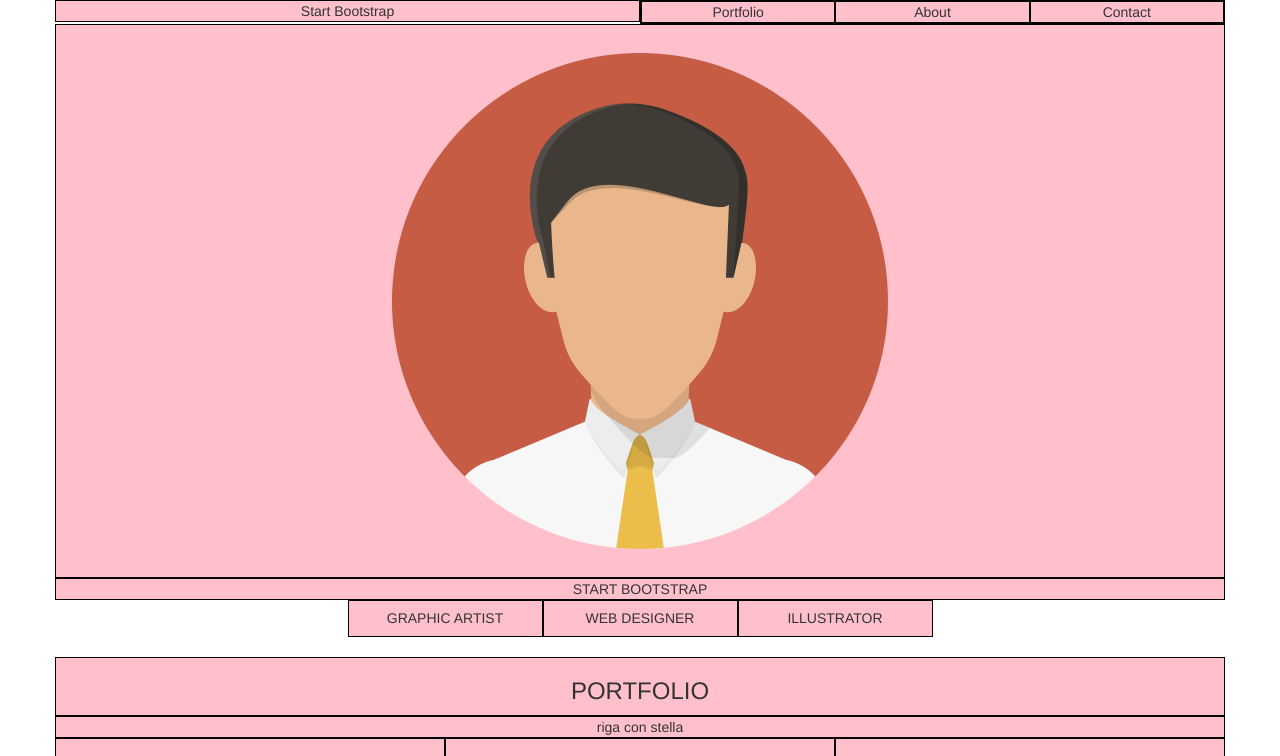
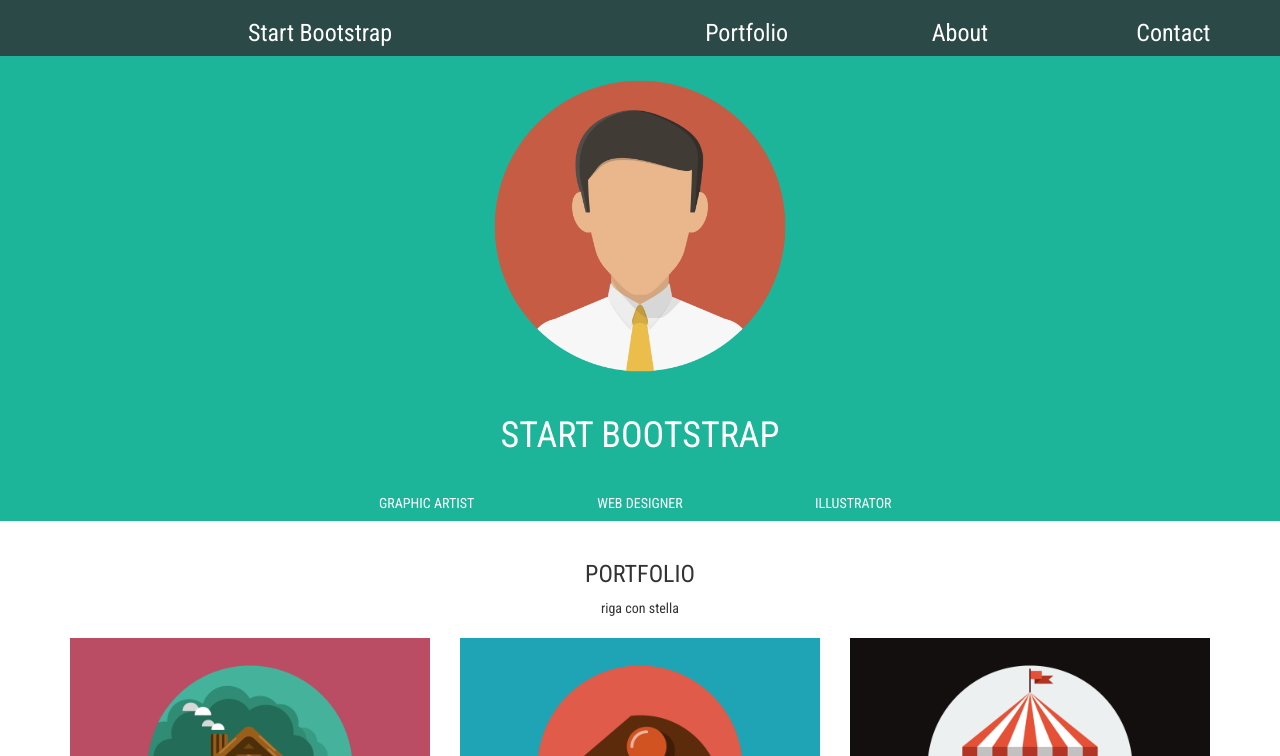
Before and after one commit to AndrewND92/html-css-bootstrap-freelancer, a plain HTML site: page index.html in a window 1280 px wide. Shown: the top 756 px of the page. Drawn offline with nearby package versions, Linux system fonts and the light colour scheme.

Commit message:
inizio background

```diff
--- a/css/style.css
+++ b/css/style.css
@@ -2,23 +2,40 @@
   margin-left: 0;
   padding: 0;
   box-sizing: border-box;
+  font-family: 'Roboto Condensed', sans-serif;
 }
+
 main{
   margin: 20px 0;
 }
+
 section{
   margin: 10px 0;
 }
+
 img{
   max-width: 100%;
-  max-height: 100%;
+  height: auto;
   margin: 20px 0;
 }
 
   [class*="col-"]{
    /* regole debug */
    /* height: 50px; */
-   background-color: pink;
-   border: 1px solid black;
-   text-align: center;
+   /* background-color: pink;
+   border: 1px solid black; */
  }
+
+ #jumbotron{
+   width: 300px;
+ }
+ .row_nav{
+   background-color: #2b4947;
+ }
+  .row a h3{
+   color: white;
+ }
+ .row_jumbo{
+   background-color:#1db59a;
+   color: white;
+ }
--- a/index.html
+++ b/index.html
@@ -2,9 +2,7 @@
 <html lang="en" dir="ltr">
   <head>
     <meta charset="utf-8">
-    <!-- Latest compiled and minified CSS -->
-    <!-- Latest compiled and minified JavaScript -->
-
+    <link href="https://fonts.googleapis.com/css2?family=Roboto+Condensed&display=swap" rel="stylesheet">
     <script src="https://maxcdn.bootstrapcdn.com/bootstrap/3.3.7/js/bootstrap.min.js" integrity="sha384-Tc5IQib027qvyjSMfHjOMaLkfuWVxZxUPnCJA7l2mCWNIpG9mGCD8wGNIcPD7Txa" crossorigin="anonymous"></script>
     <link rel="stylesheet" href="https://maxcdn.bootstrapcdn.com/bootstrap/3.3.7/css/bootstrap.min.css" integrity="sha384-BVYiiSIFeK1dGmJRAkycuHAHRg32OmUcww7on3RYdg4Va+PmSTsz/K68vbdEjh4u" crossorigin="anonymous">
     <link rel="stylesheet" href="css/style.css">
@@ -13,44 +11,45 @@
   <body>
     <!-- contenitore header -->
     <header>
-      <div class="container">
-        <div class="row">
+      <div class="container-fluid">
+        <div class="row row_nav">
           <!-- colonna del logo -->
-          <div class=" col-xs-4 col-sm-6 col-md-6 col-lg-6">
-            Start Bootstrap
+          <div class="text-center col-xs-12 col-sm-6 col-md-6 col-lg-6">
+            <a href="#"> <h3>Start Bootstrap</h3> </a>
           </div>
           <!-- colonna dei link -->
-          <div class=" col-xs-8 col-sm-6 col-md-6 col-lg-6 ">
+          <div class="text-center col-xs-12 col-sm-6 col-md-6 col-lg-6 ">
             <div class="row">
-              <div class="col-xs-4 col-sm-4 col-md-4 col-lg-4">
-                Portfolio
+              <div class="text-center col-xs-4 col-sm-4 col-md-4 col-lg-4">
+                <a href="#"> <h3>Portfolio</h3> </a>
               </div>
-              <div class="col-xs-4 col-sm-4 col-md-4 col-lg-4">
-                About
+              <div class="text-center col-xs-4 col-sm-4 col-md-4 col-lg-4">
+                <a href="#"> <h3>About</h3> </a>
               </div>
-              <div class="col-xs-4 col-sm-4 col-md-4 col-lg-4">
-                Contact
+              <div class="text-center col-xs-4 col-sm-4 col-md-4 col-lg-4">
+                <a href="#"> <h3>Contact</h3> </a>
               </div>
             </div>
           </div>
         </div>
       </div>
       <!-- immagine e scritta centrale header-->
-      <div class="container">
-        <div class="row">
-          <div class="col-xs-12 col-sm-12 col-md-12 co-lg-12">
-            <img src="img/persona.png" alt="">
+      <div class="container-fluid">
+        <div class="row row_jumbo">
+          <div class="text-center col-xs-12 col-sm-12 col-md-12 co-lg-12">
+            <img id="jumbotron" src="img/persona.png" alt="">
+            <h1>START BOOTSTRAP</h1>
           </div>
-          <div class="col-xs-12 col-sm-12 col-md-12 co-lg-12">
-            START  BOOTSTRAP
+          <div class="text-center col-xs-12 col-sm-12 col-md-12 co-lg-12">
+            <h2></h2>
           </div>
-          <div class="col-xs-4 col-sm-4 col-md-2 col-md-offset-3 co-lg-2">
+          <div class="text-center col-xs-4 col-sm-4 col-md-2 col-md-offset-3 co-lg-2">
             <h5>GRAPHIC ARTIST</h5>
           </div>
-          <div class="col-xs-4 col-sm-4 col-md-2 co-lg-2">
+          <div class="text-center col-xs-4 col-sm-4 col-md-2 co-lg-2">
             <h5>WEB DESIGNER</h5>
           </div>
-          <div class="col-xs-4 col-sm-4 col-md-2 co-lg-2">
+          <div class="text-center col-xs-4 col-sm-4 col-md-2 co-lg-2">
             <h5>ILLUSTRATOR</h5>
           </div>
         </div>
@@ -63,10 +62,10 @@
       <section>
         <div class="container">
           <div class="row">
-            <div class="col-xs-12 col-sm-12 col-md-12 col-lg-12">
+            <div class="text-center col-xs-12 col-sm-12 col-md-12 col-lg-12">
               <h3>PORTFOLIO</h3>
             </div>
-            <div class="col-xs-12 col-sm-12 col-md-12 col-lg-12">
+            <div class="text-center col-xs-12 col-sm-12 col-md-12 col-lg-12">
               riga con stella
             </div>
             <div class="col-xs-12 col-sm-6 col-md-4 col-lg-4">
@@ -94,27 +93,28 @@
 
       <!-- sezione dell'about -->
       <section>
-        <div class="container">
+        <div class="container-fluid">
           <div class="row">
-            <div class="col-xs-12 col-sm-12 col-md-12 col-lg-12">
+            <div class="text-center col-xs-12 col-sm-12 col-md-12 col-lg-12">
               ABOUT
             </div>
-            <div class="col-xs-12 col-sm-12 col-md-12 col-lg-12">
+            <div class="text-center col-xs-12 col-sm-12 col-md-12 col-lg-12">
               riga e stella
             </div>
-            <div class="col-xs-12 col-sm-6 col-md-4 col-md-offset-2 col-lg-4">
-              <p>Lorem ipsum dolor sit amet, consectetur adipisicing elit, sed do eiusmod tempor incididunt ut labore et dolore magna aliqua.</p>
+            <div class="text-center col-xs-12 col-sm-6 col-md-4 col-md-offset-2 col-lg-4">
+              <p>Freelancer is a free bootstrap theme created by Start Bootstrap. The download includes the complete source files including HTML, CSS, and JavaScript as well as optional LESS stylesheets for easy customization.</p>
             </div>
-            <div class="col-xs-12 col-sm-6 col-md-4 col-lg-4">
-              <p>Lorem ipsum dolor sit amet, consectetur adipisicing elit, sed do eiusmod tempor incididunt ut labore et dolore magna aliqua.</p>
+            <div class="text-center col-xs-12 col-sm-6 col-md-4 col-lg-4">
+              <p>Whether you're a student looking to showcase your work, a professional looking to attract clients, or a graphic artist looking to share your projects, this template is the perfect starting point!</p>
             </div>
-            <div class="col-xs-12 col-sm-12 col-md-12 col-lg-12">
+            <div class="text-center col-xs-12 col-sm-12 col-md-12 col-lg-12">
               <a href="#">Download</a>
             </div>
           </div>
         </div>
       </section>
       <!-- sezione contact me (form) -->
+      <section>
         <div class="container">
           <div class="col-xs-12">
             <form>
@@ -132,117 +132,29 @@
               </div>
               <button type="submit" class="btn btn-primary">Send</button>
             </form>
-
-
-
-
-
-
-
-
-
-    </main>
-  </body>
-</html>
-
-          <!-- <div class="col-xs-12 col-sm-12 col-md-12 co-lg-12">
-          Star Bootstrap
-        </div>
-        <div class="col-xs-12 col-sm-12 col-md-12 co-lg-12">
-        <div class="row">
-        <div class="col-xs-12 col-sm-4 col-md-2 col-lg-2 col-md-offset-3" >
-        graphic artist
-      </div>
-      <div class="col-xs-12 col-sm-4 col-md-2 col-lg-2">
-      web designer
-    </div>
-    <div class="col-xs-12 col-sm-4 col-md-2 col-lg-2">
-    illustrator
           </div>
         </div>
-</div> -->
-        <!-- parte centrale con cards -->
-        <!-- <div class="container">
+      </section>
+    </main>
+    <!-- PARTE DEL FOOTER -->
+    <footer>
+      <div class="container">
         <div class="row">
-            <div class="col-xs-12 col-sm-12 col-md-12 co-lg-12">
-              <h3>portfolio</h3>
+          <div class="text-center col-xs-12 col-sm-4 col-md-4 col-lg-4">
+            <h5>GRAPHIC ARTIST</h5>
+            <span>2215 John Daniel Drive Clark, MO 54243</span>
           </div>
-            <div class="col-xs-12 col-sm-12 col-md-12 co-lg-12">
-              riga e stellina
+          <div class="text-center col-xs-12 col-sm-4 col-md-4 col-lg-4">
+            <h5>GRAPHIC ARTIST</h5>
+            <span></span>
           </div>
-            <div class="col-xs-12 col-sm-4 col-md-4 co-lg-4">
-
-            </div>
-            <div class="col-xs-12 col-sm-4 col-md-4 co-lg-4">
-
-            </div>
-            <div class=" col-xs-12col-sm-4 col-md-4 co-lg-4">
-
-            </div>
-            <div class="col-sm-4 col-md-4 co-lg-4">
-
-            </div>
-            <div class="col-sm-4 col-md-4-co-lg-4">
-
-            </div>
-            <div class="col-sm-4 col-md-4 co-lg-4">
-
+          <div class="text-center col-xs-12 col-sm-4 col-md-4 col-lg-4">
+            <h5>GRAPHIC ARTIST</h5>
+            <span>Freelance is a free to use, open source Bootstrap theme created by Start Bootstrap.</span>
           </div>
         </div>
       </div>
-        <div class="container">
-          <div class="row">
-            <div class="col-sm-12 col-md-12 co-lg-12">
-              about
-            </div>
-            <div class="col-sm-12 col-md-12 co-lg-12">
-              riga e stellina
-            </div>
-            <div class="col-sm-3 col-md-3 co-lg-3 col-sm-offset-3 col-md-offset-3">
-              Lorem ipsum dolor sit amet, consectetur adipisicing elit, sed do eiusmod tempor incididunt ut labore et dolore magna aliqua.
-            </div>
-            <div class="col-sm-3 col-md-3 co-lg-3">
-              Lorem ipsum dolor sit amet, consectetur adipisicing elit, sed do eiusmod tempor incididunt ut labore et dolore magna aliqua.
-            </div>
-            <div class="col-sm-12 col-md-12 co-lg-12">
-              dowload link
-            </div>
-          </div>
-        </div>
-        <div class="container">
-          <div class="row">
-            <div class="col-sm-12 col-md-12 co-lg-12">
-              contact me
-            </div>
-            <div class="col-sm-12 col-md-12 co-lg-12">
-              riga con stellina
-            </div>
-            <div class="col-sm-6 col-md-6 co-lg-6 col-md-offset-3">
-              <div class="row">
-                <div class="col-sm-12 col-md-12 co-lg-12">
-                  name
-                </div>
-                <div class="col-sm-12 col-md-12 co-lg-12">
-                  email addres
-                </div>
-                <div class="col-sm-12 col-md-12 co-lg-12">
-                  phone number
-                </div>
-                <div class="col-sm-12 col-md-12 co-lg-12">
-                  message
-                </div>
-                <div class="col-sm-12 col-md-12 co-lg-12">
-                  send
-                </div>
-              </div>
-            </div>
-          </div>
-        </div>
+    </footer>
 
-        <div class="container">
-          <div class="row">
-            <div class="col-sm-12 col-md-12 co-lg-12">
-
-            </div>
-          </div>
-        </div> -->
+  </body>
+</html>
```
Lines whose indentation alone changed are shown as unchanged.
